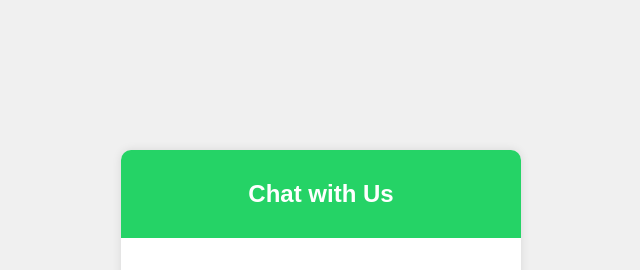
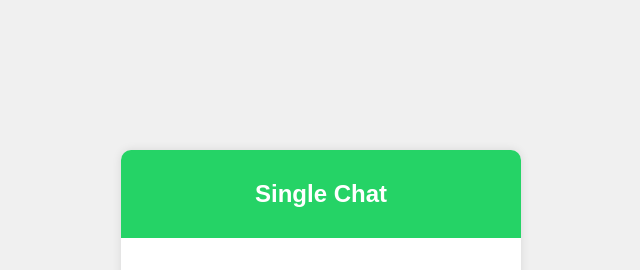
Before and after one commit to shashwatam-dev/singlechat, a plain HTML site: page index.html in a window 1280 px wide. Shown: the top 270 px of the page, 319-959 px from the left. Drawn offline with Linux system fonts and the light colour scheme.

Commit message:
Update index.html
Title Name Updated

```diff
--- a/index.html
+++ b/index.html
@@ -10,7 +10,7 @@
 
 <div class="chat-container">
     <div class="chat-header">
-        <h2>Chat with Us</h2>
+        <h2>Single Chat</h2>
     </div>
     <div class="chat-messages" id="chat-messages">
         <!-- Messages will be appended here -->
```
